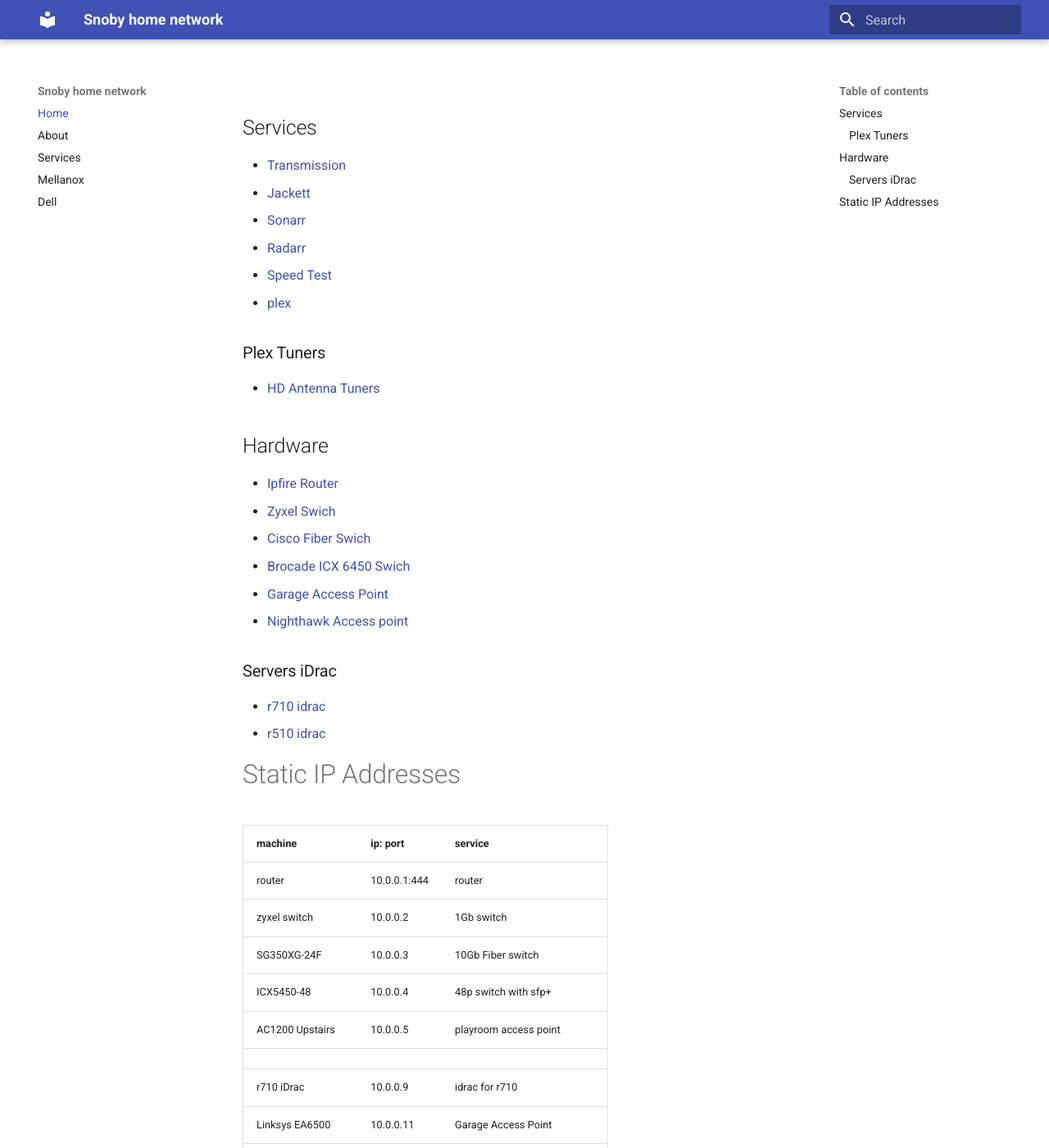
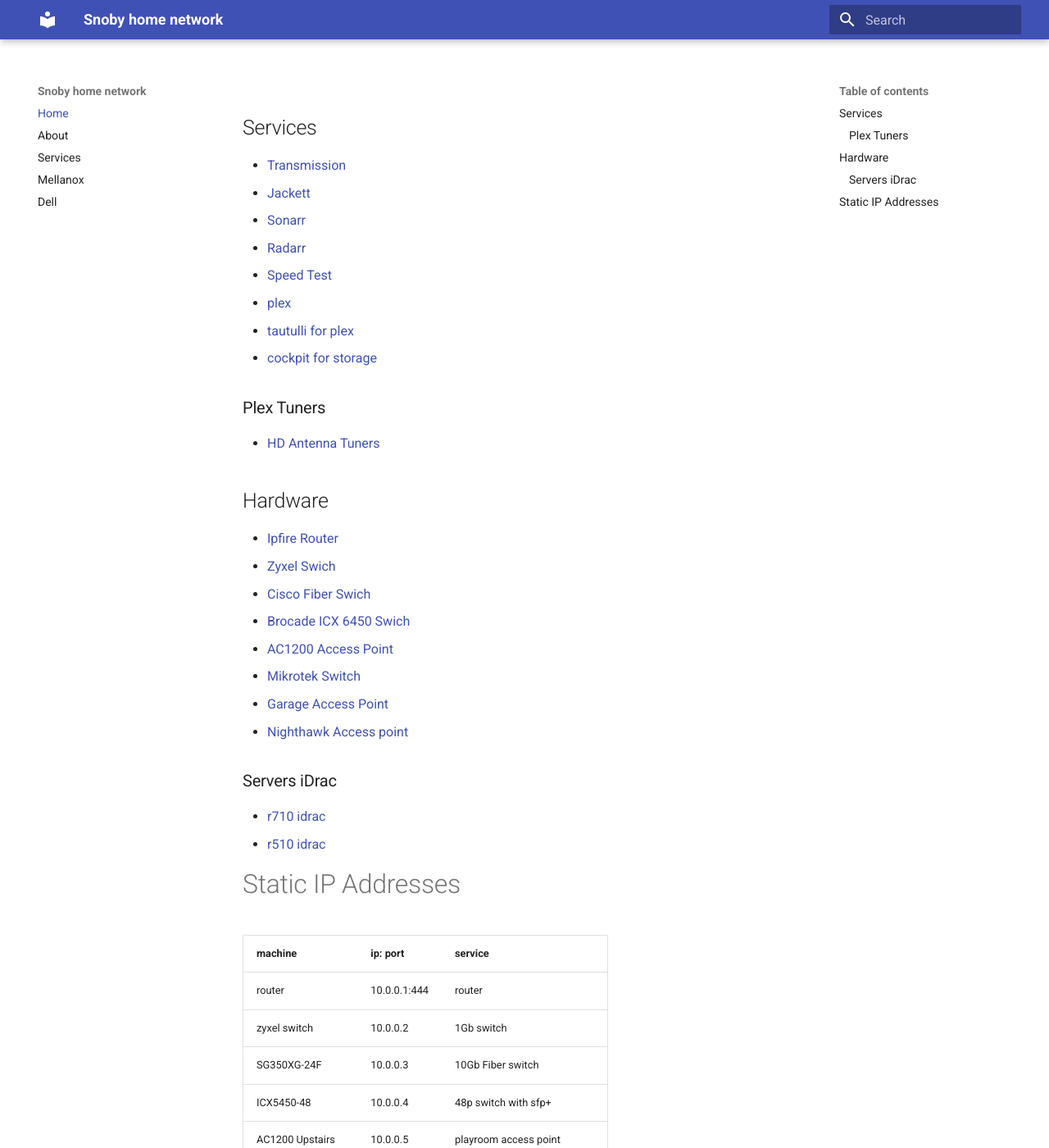
Before and after one commit to snoby/home_docs, an MkDocs documentation site: the page built from docs/docs/index.md, in a window 1280 px wide and 1400 px high. Shown: the whole window at 82% size. Built offline with MkDocs 1.6.1 and Material for MkDocs 9.7.7, drawn with Linux system fonts in a browser that asks for light colours; some of the changed text lies outside the part shown.

Commit message:
added more local internal only services

```diff
--- a/docs/docs/index.md
+++ b/docs/docs/index.md
@@ -7,6 +7,8 @@
 * [Radarr](http://10.0.0.131:7878){target=\_blank}
 * [Speed Test](http://10.0.0.131:12080){target=\_blank}
 * [plex ](http://10.0.0.131:32400){target=\_blank}
+* [tautulli for plex ](http://tautulli.mattsnoby.com){target=\_blank}
+* [cockpit for storage](https://storage:9090){target=\_blank}
 
 ### Plex Tuners
 * [HD Antenna Tuners](http://my.hdhomerun.com/#tab-2){target=\_blank}
@@ -17,6 +19,8 @@
 * [Zyxel Swich](https://10.0.0.2){target=\_blank}
 * [Cisco Fiber Swich](https://10.0.0.3){target=\_blank}
 * [Brocade ICX 6450 Swich](https://10.0.0.4){target=\_blank}
+* [AC1200  Access Point](https://10.0.0.5){target=\_blank}
+* [Mikrotek Switch](https://10.0.0.6){target=\_blank}
 * [Garage Access Point](https://10.0.0.11){target=\_blank}
 * [Nighthawk Access point ](https://10.0.0.12){target=\_blank}
 
@@ -35,6 +39,7 @@
 | SG350XG-24F       | 10.0.0.3     | 10Gb Fiber switch           |
 | ICX5450-48        | 10.0.0.4     | 48p switch with sfp+        |
 | AC1200 Upstairs   | 10.0.0.5     | playroom access point       |
+| Mikrotek          | 10.0.0.6     | 10Ge Mikrotek switch        |
 |                   |              |                             |
 | r710 iDrac        | 10.0.0.9     | idrac for r710              |
 | Linksys EA6500    | 10.0.0.11    | Garage Access Point         |
```
